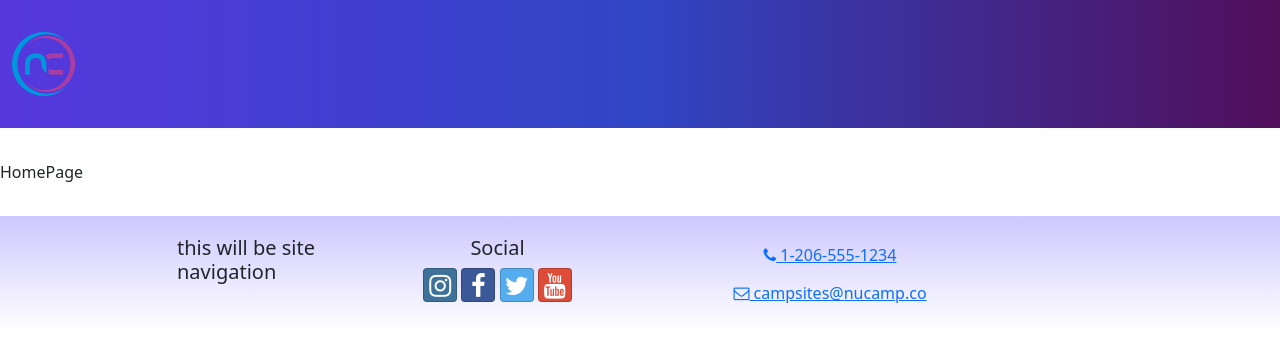
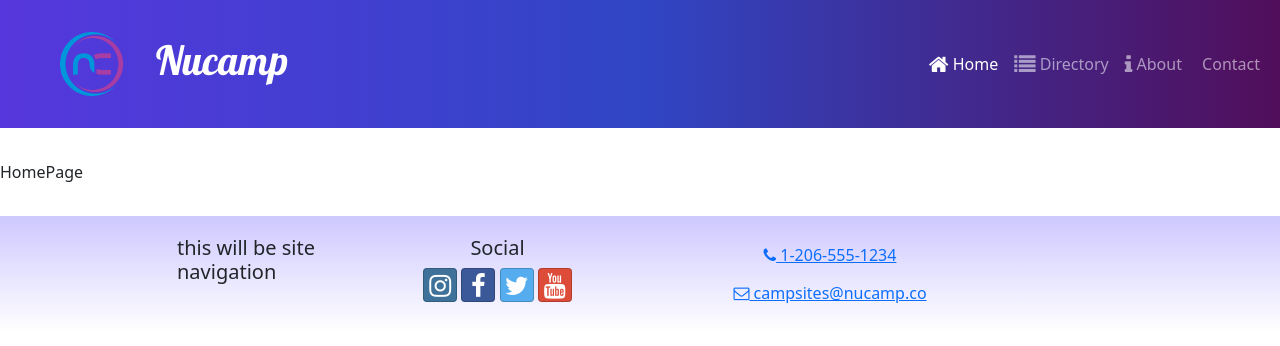
Before and after one commit to jj252/React_Course, a React (Create React App) app: page / in a window 1280 px wide. Shown: the top 346 px of the page. Built offline with nearby package versions, Linux system fonts and the light colour scheme.

Commit message:
4. Exercise: Header & Footer Links Part1 Header

```diff
--- a/src/components/Header.js
+++ b/src/components/Header.js
@@ -1,13 +1,51 @@
-import {Navbar,NavbarBrand} from 'reactstrap';
+import {useState} from 'react';
+import {Navbar,
+    NavbarBrand,
+    Collapse,
+    NavbarToggler,
+    Nav,
+    NavItem
+} from 'reactstrap';
+import { NavLink } from 'react-router-dom';
 import NucampLogo from '../app/assets/img/logo.png'
 
 const Header = () => {
+
+    const [menuOpen, setMenuOpen] = useState(false);
+
     return (
         <Navbar dark color='primary' sticky='top' expand='md'>
 
-            <NavbarBrand href='/'>
-              <img src={NucampLogo} alt='nucamp logo' />
+            <NavbarBrand className='ms-5' href='/'>
+              <img src={NucampLogo} alt='nucamp logo' className='float-start'/>
+              <h1 className='mt-1'>Nucamp</h1>
             </NavbarBrand>
+
+            <NavbarToggler onClick={() => setMenuOpen(!menuOpen)}/>
+            <Collapse isOpen={menuOpen} navbar >
+                <Nav className='ms-auto' navbar>
+                    <NavItem>
+                        <NavLink className='nav-link' to='/'>
+                            <i className='fa fa-home fa-lg' /> Home
+                        </NavLink>
+                    </NavItem>
+                    <NavItem>
+                        <NavLink className='nav-link' to='/directory'>
+                            <i className='fa fa-list fa-lg' /> Directory
+                        </NavLink>
+                    </NavItem>
+                    <NavItem>
+                        <NavLink className='nav-link' to='/about'>
+                            <i className='fa fa-info fa-lg' /> About
+                        </NavLink>
+                    </NavItem>
+                    <NavItem>
+                        <NavLink className='nav-link' to='/contact'>
+                            <i className='fa fa-address-cart fa-lg' /> Contact
+                        </NavLink>
+                    </NavItem>
+                </Nav>
+            </Collapse>
 
       </Navbar>
     )
```
